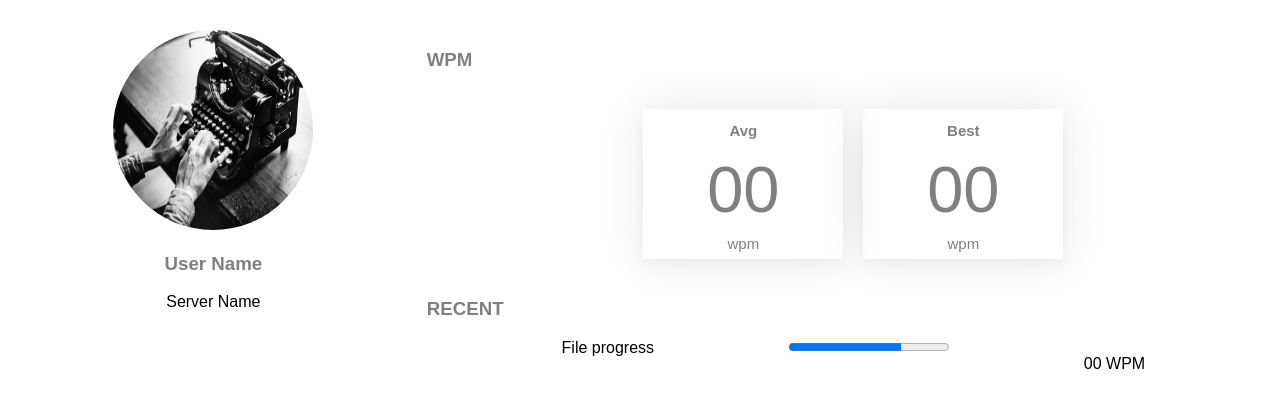
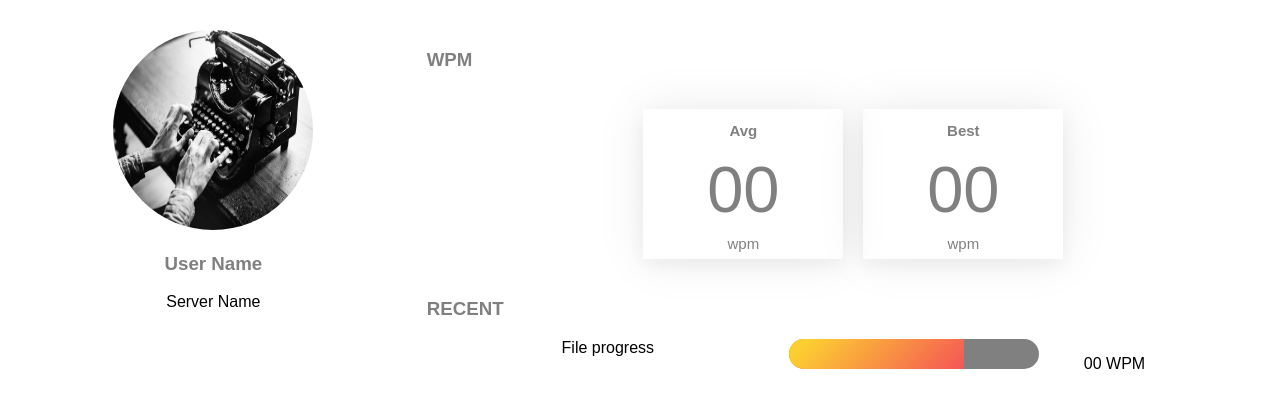
Before and after one commit to chingu-voyage6/Geckos-Team-11, a React (Create React App) app in the folder wpm/: page /profile in a window 1280 px wide. Shown: the top 408 px of the page. Built offline with nearby package versions, Linux system fonts and the light colour scheme.

Commit message:
Fixed home button links

```diff
--- a/wpm/src/App.css
+++ b/wpm/src/App.css
@@ -360,11 +360,13 @@
     justify-content: center;
   }
   #progressbar{
+    background-color: #fff;
     display: flex;
     justify-content: space-evenly;
   }
   progress[value]::-webkit-progress-bar{
     height: 30px;
+    width: 250px;
     border-radius: 15px;
     background-color: grey;
   }
--- a/wpm/src/components/Landingpage.js
+++ b/wpm/src/components/Landingpage.js
@@ -17,8 +17,8 @@ import '../App.css';
               <div className= 'loginSocial'>
                 <p>GET IN WITH</p>
                 <div className='loginButtons'>
-                  <a className='fb-btn' href="/homepage">Facebook</a>
-                  <a className='go-btn' href="/homepage">Google</a>
+                  <a className='fb-btn' href="/board">Facebook</a>
+                  <a className='go-btn' href="/board">Google</a>
                 </div>
                 <div id='home-footer'>
                   <a href='/privacy'>PRIVACY</a>
```
Also changed, not shown: wpm/src/components/Profile.js (line endings or trailing spaces).
